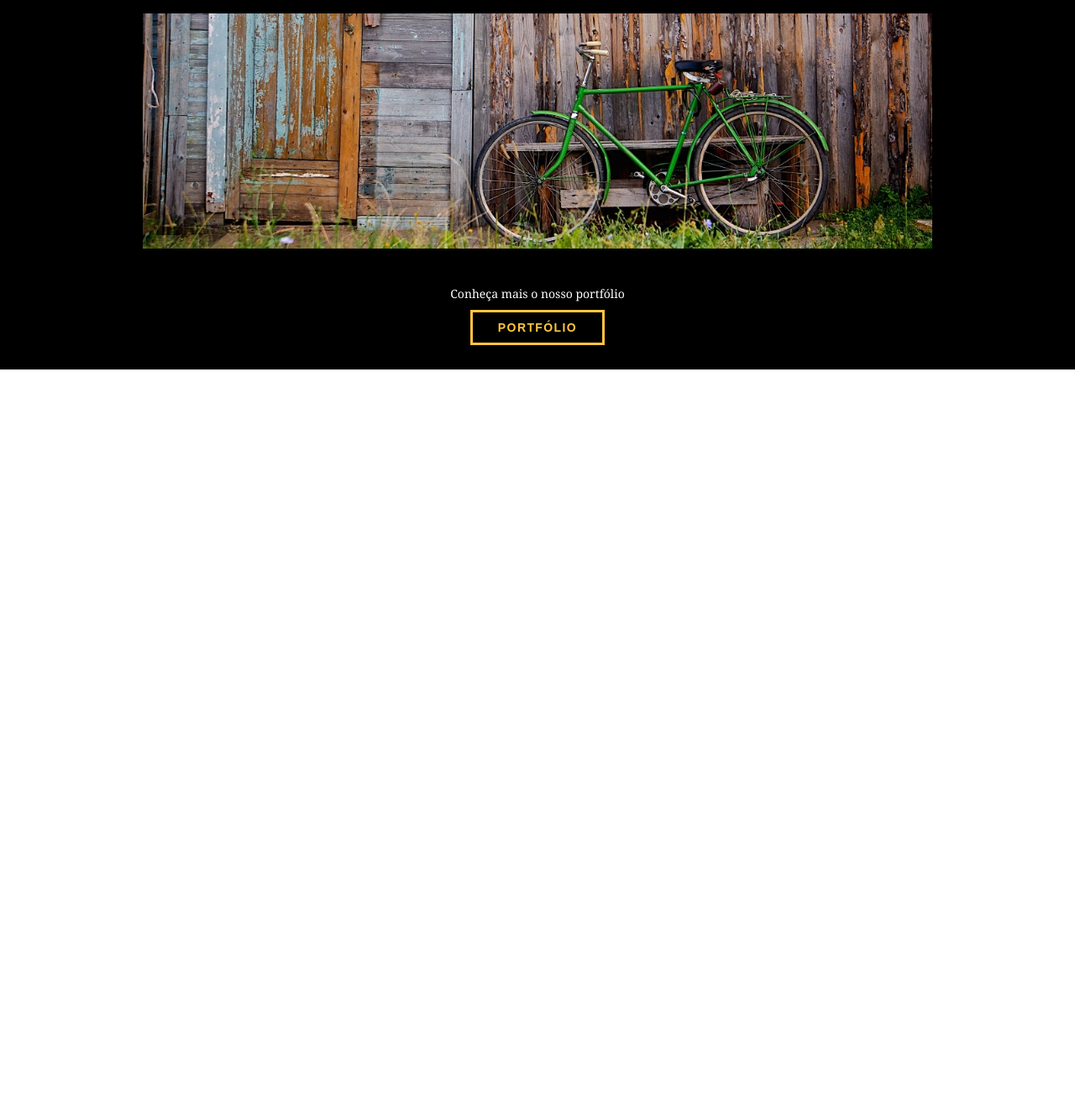
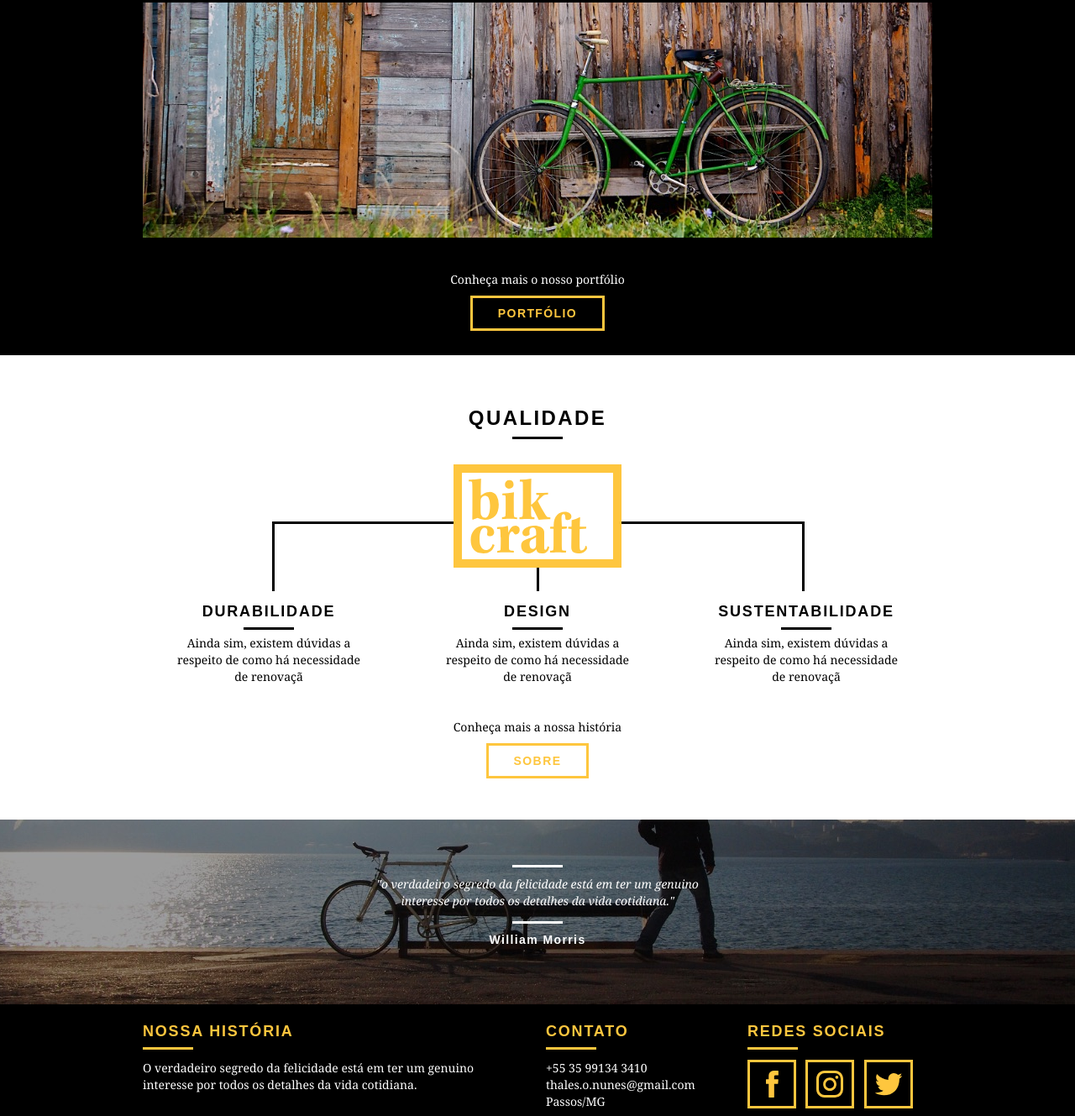
Before and after one commit to thalesonunes/pequenos-projetos, a plain HTML site: page sabor-caipiria/index.html in a window 1280 px wide. Shown: the part 1471-2800 px from the top of the page at 84% size. Before the commit the page ends 1911 px from the top, so only its background shows below. Drawn offline with Linux system fonts and the light colour scheme.

Commit message:
Home completa

```diff
--- a/sabor-caipiria/css/style.css
+++ b/sabor-caipiria/css/style.css
@@ -55,6 +55,10 @@ p{
     margin: 7px auto;
 }
 
+img{
+    display: block;
+}
+
 
 /* Header */
 .header {
@@ -93,7 +97,7 @@ p{
 
 /* Introdução */
 .introducao{
-    margin-top: 96px;
+    margin-top: 92px;
     width: 100%;
     height: 380px;
     background: url(../img/bg.jpg) no-repeat center;
@@ -174,6 +178,10 @@ p{
     padding: 20px;
 }
 
+.produtos-icone img{
+    margin: 0 auto;
+}
+
 .call{
     text-align: center;
     padding-top: 40px;
@@ -207,3 +215,126 @@ p{
 .portfolio .call p{
     color: #fff;
 }
+
+/* Qualidade */
+
+.qualidade{
+    padding: 60px 0;
+}
+
+.qualidade::after{
+    content: "";
+    width: 634px;
+    height: 83px;
+    display: block;
+    background: url("../img/linhas.svg") no-repeat center;
+    position: absolute;
+    top: 198px;
+    right: 162px;
+    z-index: -1;
+}
+
+.qualidade img{
+    margin: 0 auto;
+}
+
+.qualidade-lista{
+    padding-top: 20px;
+}
+
+.qualidade-lista li{
+    text-align: center;
+    padding: 0 40px;
+}
+
+.qualidade-lista li h3{
+    font-weight: bold;
+    font-size: 18px;
+    line-height: 25px;
+    text-transform: uppercase;
+    letter-spacing: .1em;
+    margin-top: 20px;
+}
+
+.qualidade-lista li h3::after{
+    content: "";
+    display: block;
+    width: 60px;
+    height: 3px;
+    background-color: #000;
+    margin: 6px auto;
+}
+
+/* Quebra */
+
+.quebra{
+    background: url("../img/bg-footer.jpg") no-repeat center;
+    width: 100%;
+    height: 220px;
+    background-size: cover;
+    text-align: center;
+    padding-top: 40px;
+}
+
+.quebra .quote-externo{
+    max-width: 400px;
+}
+
+/* Footer */
+
+.footer{
+    width: 100%;
+    background-color: #000;
+    color: #fff;
+
+    padding: 20px 0;
+}
+
+.footer h3{
+    font-size: 18px;
+    text-transform: uppercase;
+    line-height: 25px;
+    color: var(--yellow);
+    letter-spacing: .1em;
+    font-weight: bold;
+}
+
+.footer h3::after{
+    content: "";
+    display: block;
+    width: 60px;
+    height: 3px;
+    background-color: var(--yellow);
+    margin: 6px 0 12px 0;
+}
+
+.footer-historia{
+    padding-right: 40px;
+}
+
+.footer-contato ul li{
+    font-size: 14px;
+    line-height: 20px;
+    font-family: Georgia, 'Times New Roman', Times, serif;
+}
+
+.footer-redes ul li{
+    display: inline-block;
+    margin-right: 7px;
+}
+
+.footer-redes ul li a{
+    display: block;
+    border: 3px solid var(--yellow);
+    padding: 10px;
+}
+
+.footer-redes ul li a:hover{
+    border-color: #fff;
+}
+
+.copy{
+    background-color: var(--yellow);
+    width: 100%;
+    padding: 20px 0;
+}
--- a/sabor-caipiria/index.html
+++ b/sabor-caipiria/index.html
@@ -71,7 +71,6 @@
 				<a href="produtos.html" class="btn btn-preto">Produtos</a>
 			</div>
 		</section>
-		<!-- Fim de Produtos -->
 
 		<section class="portfolio">
 			<div class="container">
@@ -89,5 +88,86 @@
 			</div>
 		</section>
 
+		<section class="qualidade container">
+			<h2 class="subtitulo">Qualidade</h2>
+			<img src="img/bikcraft-qualidade.svg" alt="Bikcraft">
+			<ul class="qualidade-lista">
+				<li class="grid-1-3">
+					<h3>Durabilidade</h3>
+					<p>Ainda sim, existem dúvidas a respeito de como há necessidade de renovaçã</p>
+				</li>
+				<li class="grid-1-3">
+					<h3>Design</h3>
+					<p>Ainda sim, existem dúvidas a respeito de como há necessidade de renovaçã</p>
+				</li>
+				<li class="grid-1-3">
+					<h3>Sustentabilidade</h3>
+					<p>Ainda sim, existem dúvidas a respeito de como há necessidade de renovaçã</p>
+				</li>
+			</ul>
+
+			<div class="call">
+				<p>Conheça mais a nossa história</p>
+				<a href="sobre.html" class="btn btn-preto">Sobre</a>
+			</div>
+		</section>
+
+		<section class="quebra">
+			<blockquote class="quote-externo container">
+				<p>"o verdadeiro segredo da felicidade está em ter um genuino interesse por todos os detalhes da vida cotidiana."</p>
+				<cite>William Morris</cite>
+			</blockquote>
+		</section>
+
+		<footer>
+			<div class="footer">
+				<div class="container">
+
+					<div class="grid-8 footer-historia">
+						<h3>Nossa História</h3>
+						<p>O verdadeiro segredo da felicidade está em ter um genuino interesse por todos os detalhes da vida cotidiana.</p>
+					</div>
+
+					<div class="grid-4 footer-contato">
+						<h3>Contato</h3>
+						<ul>
+							<li>+55 35 99134 3410</li>
+							<li>thales.o.nunes@gmail.com</li>
+							<li>Passos/MG</li>
+						</ul>
+					</div>
+
+					<div class="grid-4 footer-redes">
+						<h3>Redes Sociais</h3>
+						<ul>
+							<li>
+								<a href="http://facebook.com" target="_blank">
+									<img src="/img/redes-sociais/facebook.svg" alt="Facebook">
+								</a>
+							</li>
+							<li>
+								<a href="http://instagram.com" target="_blank">
+									<img src="/img/redes-sociais/instagram.svg" alt="Instagram">
+								</a>
+							</li>
+							<li>
+								<a href="http://twitter.com" target="_blank">
+									<img src="/img/redes-sociais/twitter.svg" alt="Twitter">
+								</a>
+							</li>
+						</ul>
+					</div>
+
+				</div>
+			</div>
+
+			<div class="copy">
+				<div class="container">
+					<p class="grid-16">Bikcraft 2022 - Todos os direitos reservados.</p>
+				</div>
+			</div>
+		</footer>
+
+
 	</body>
 </html>
```
